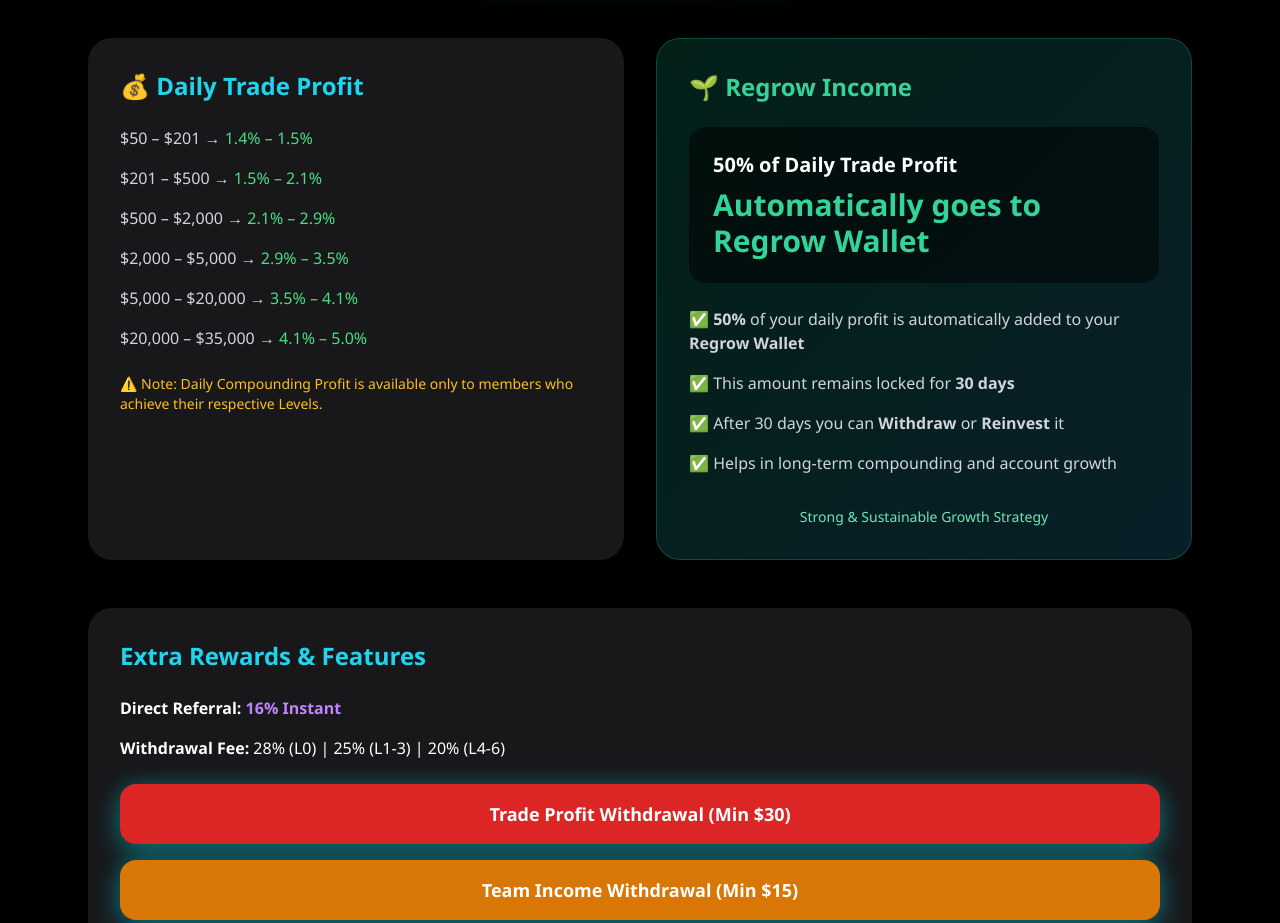
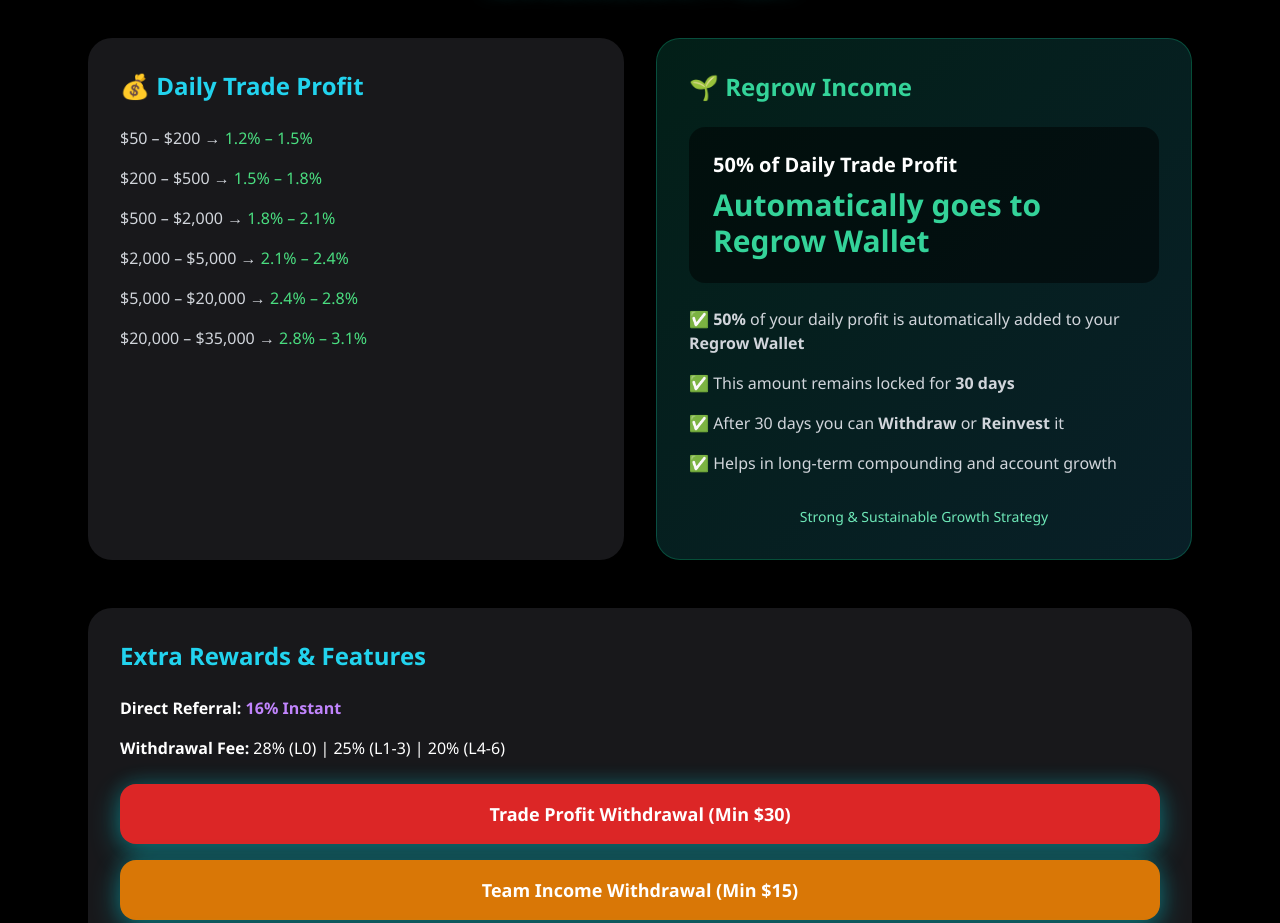
Before and after one commit to Dilsaaz/Bitwave-joining, a plain HTML site: page index.html in a window 1280 px wide. Shown: the part 1540-2463 px from the top of the page. Drawn offline with nearby package versions, Linux system fonts and the light colour scheme.

Commit message:
Update investment plan and daily trade profit ranges

```diff
--- a/index.html
+++ b/index.html
@@ -71,8 +71,6 @@
             Experience the future of trading with advanced AI algorithms.
             Trade cryptocurrencies with real-time profits and consistent returns.
           </p>
-
-          <!-- Top Up Button Removed -->
         </div>
 
         <!-- Live Trading Box -->
@@ -97,7 +95,7 @@
     </div>
   </section>
 
-  <!-- Quick Actions - Prominent -->
+  <!-- Quick Actions -->
   <section id="join" class="py-16 bg-zinc-950 border-t border-b border-cyan-900/30">
     <div class="max-w-5xl mx-auto px-6 text-center">
       <h2 class="text-4xl font-bold mb-10 neon-text">Quick Actions</h2>
@@ -132,20 +130,18 @@
       <h2 class="text-4xl font-bold text-center mb-12 neon-text">Investment Plan</h2>
 
       <div class="grid md:grid-cols-2 gap-8">
-        <!-- Daily Trade Profit -->
+
+        <!-- Daily Trade Profit - Updated Ranges -->
         <div class="bg-zinc-900 p-8 rounded-3xl">
           <h3 class="text-2xl font-bold text-cyan-400 mb-6">💰 Daily Trade Profit</h3>
           <ul class="space-y-4 text-gray-300">
-            <li>$50 – $201 → <span class="text-green-400">1.4% – 1.5%</span></li>
-            <li>$201 – $500 → <span class="text-green-400">1.5% – 2.1%</span></li>
-            <li>$500 – $2,000 → <span class="text-green-400">2.1% – 2.9%</span></li>
-            <li>$2,000 – $5,000 → <span class="text-green-400">2.9% – 3.5%</span></li>
-            <li>$5,000 – $20,000 → <span class="text-green-400">3.5% – 4.1%</span></li>
-            <li>$20,000 – $35,000 → <span class="text-green-400">4.1% – 5.0%</span></li>
+            <li>$50 – $200 → <span class="text-green-400">1.2% – 1.5%</span></li>
+            <li>$200 – $500 → <span class="text-green-400">1.5% – 1.8%</span></li>
+            <li>$500 – $2,000 → <span class="text-green-400">1.8% – 2.1%</span></li>
+            <li>$2,000 – $5,000 → <span class="text-green-400">2.1% – 2.4%</span></li>
+            <li>$5,000 – $20,000 → <span class="text-green-400">2.4% – 2.8%</span></li>
+            <li>$20,000 – $35,000 → <span class="text-green-400">2.8% – 3.1%</span></li>
           </ul>
-          <p class="mt-6 text-amber-400 text-sm font-medium">
-            ⚠️ Note: Daily Compounding Profit is available only to members who achieve their respective Levels.
-          </p>
         </div>
 
         <!-- Regrow Income -->
```
